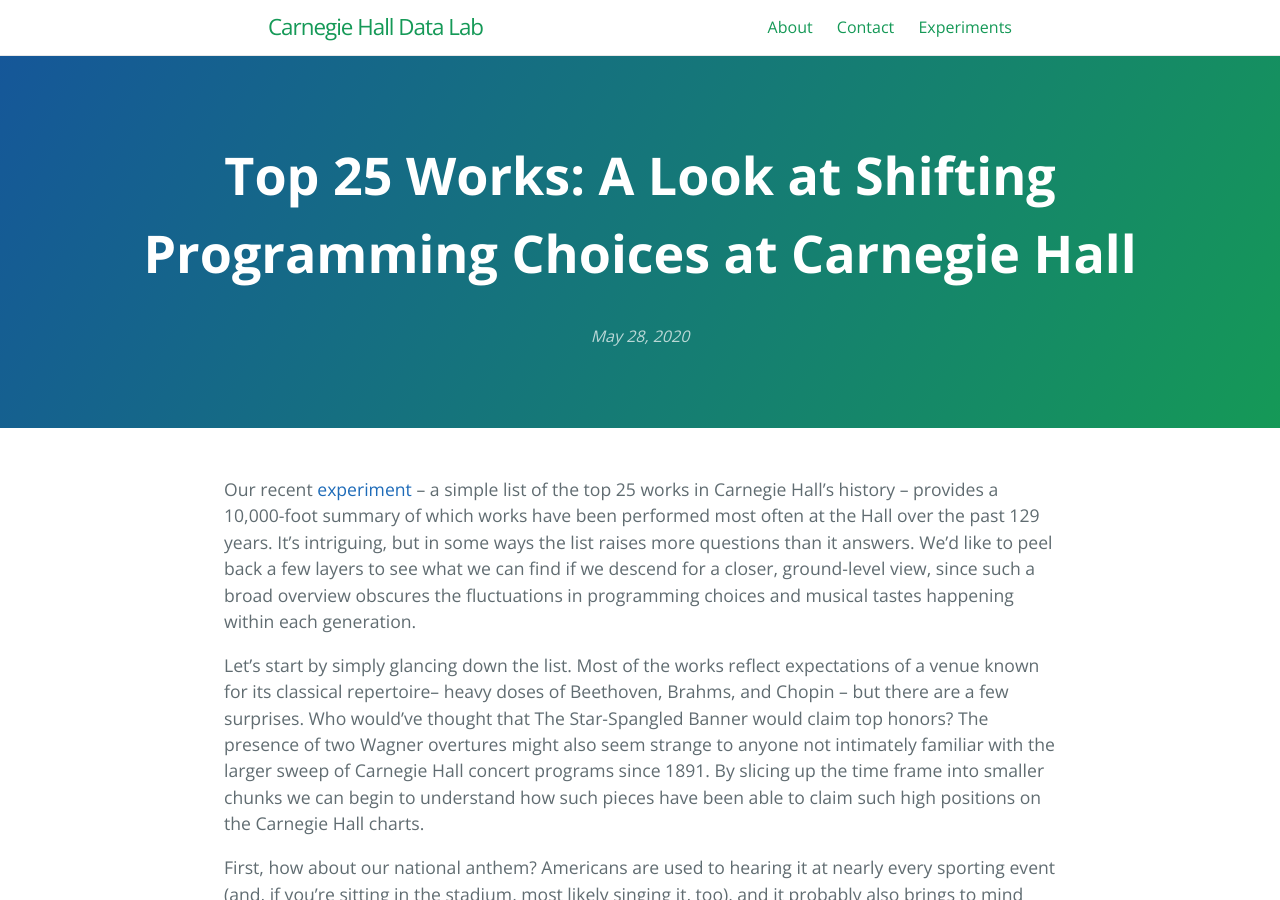
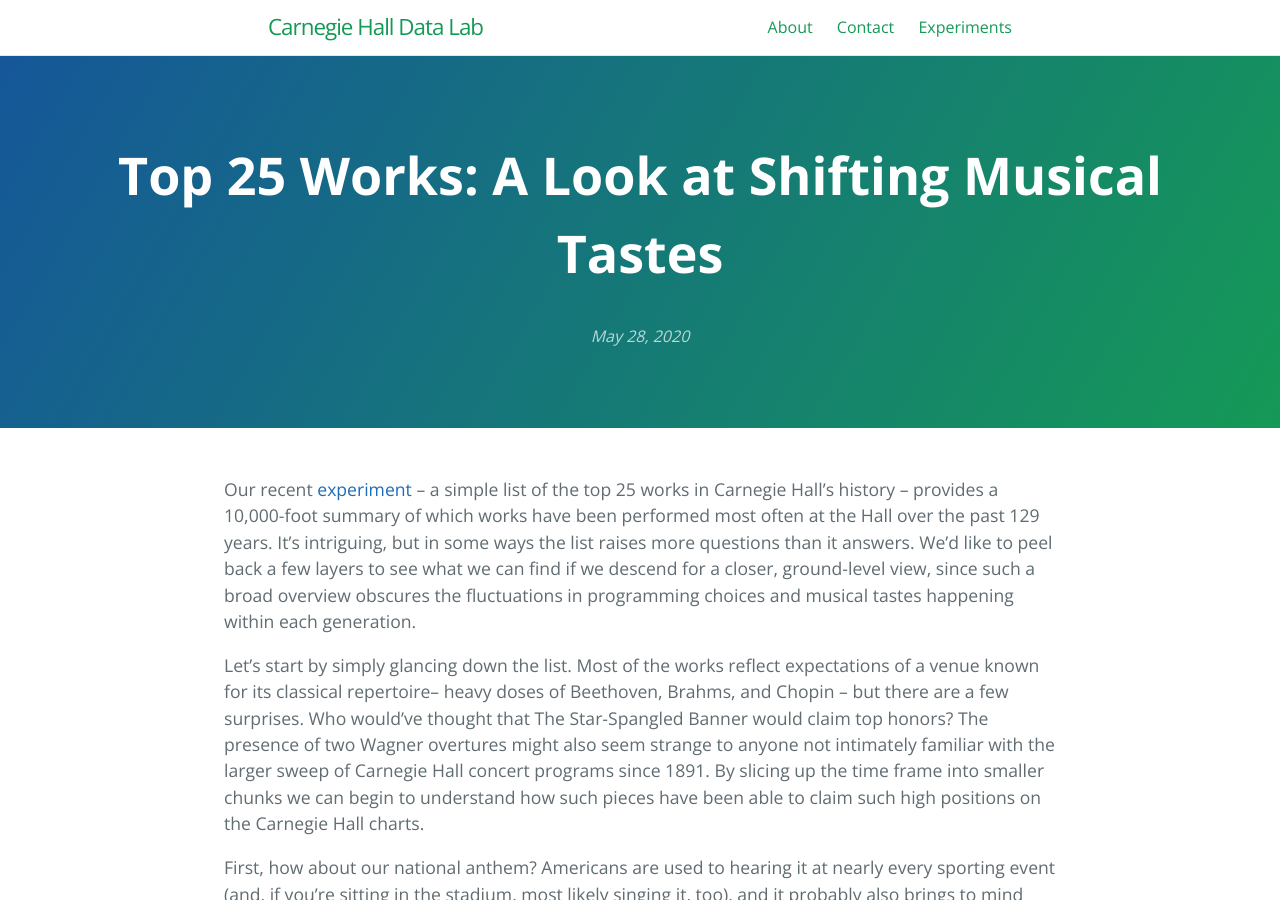
Before and after one commit to CarnegieHall/datalab, a Jekyll site: the page built from _posts/2020-05-28-top25works.md, in a window 1280 px wide and 900 px high. Built offline with Jekyll 4.4.1, drawn with Linux system fonts in a browser that asks for light colours.

Commit message:
Update title

```diff
--- a/_posts/2020-05-28-top25works.md
+++ b/_posts/2020-05-28-top25works.md
@@ -1,6 +1,6 @@
 ---
 layout: post
-title: "Top 25 Works: A Look at Shifting Programming Choices at Carnegie Hall"
+title: "Top 25 Works: A Look at Shifting Musical Tastes"
 ---
 
 
```
